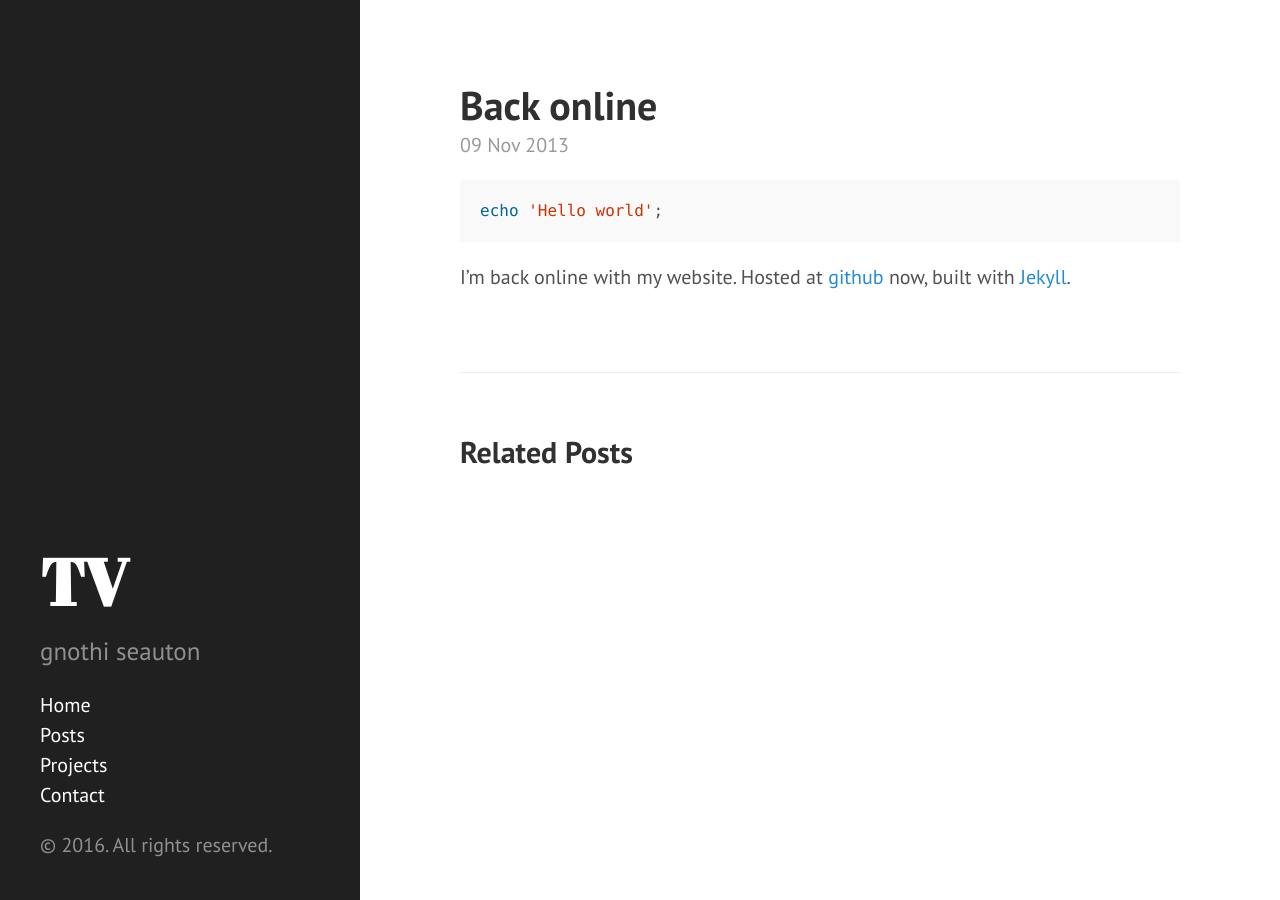
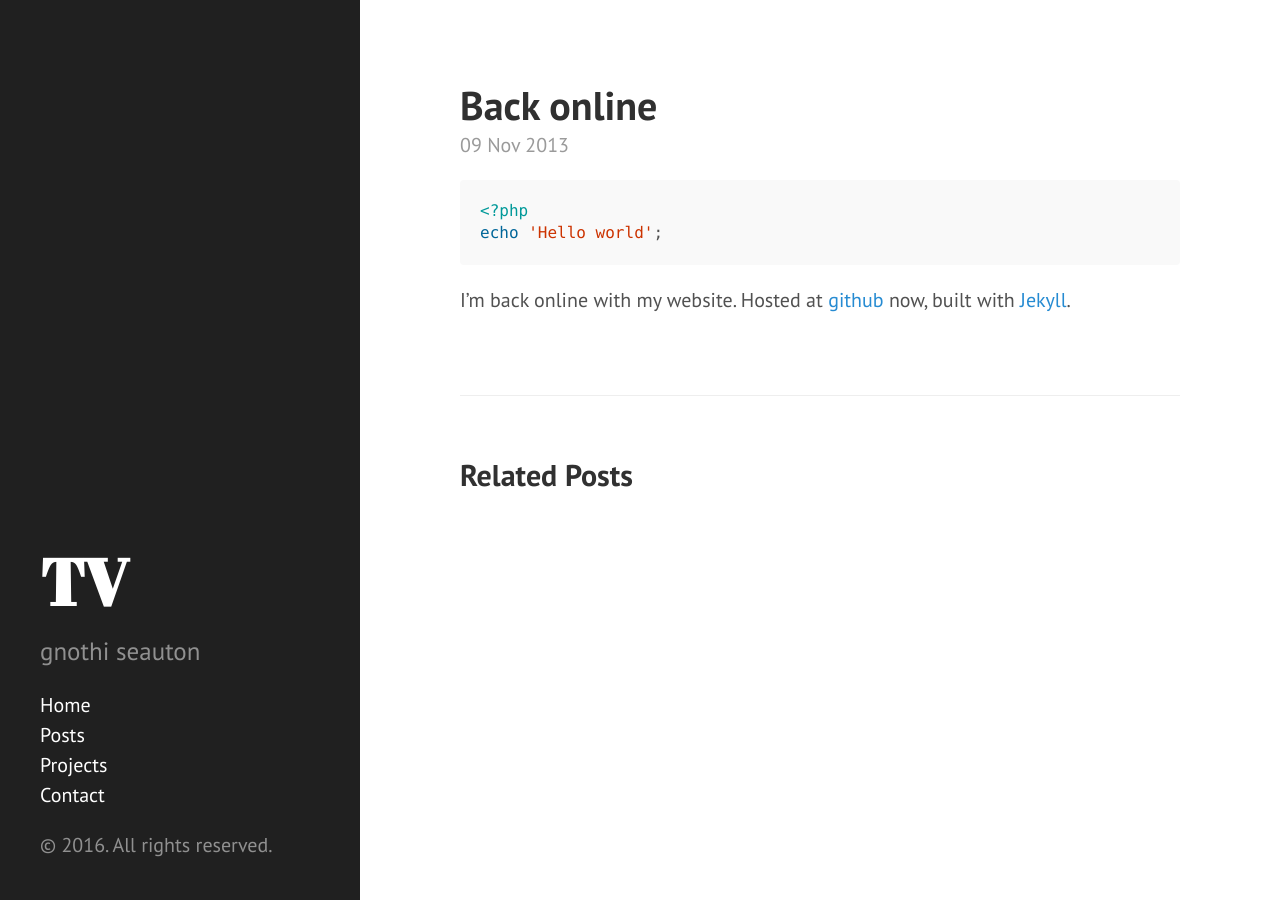
Before and after one commit to toubsen/toubsen.github.io, a Jekyll site: the page built from _posts/2013-11-09-back-online.md, in a window 1280 px wide. Built offline with Jekyll 4.4.1, drawn with Linux system fonts in a browser that asks for light colours.

Commit message:
test new highlighter pt. 8

````diff
--- a/_config.yml
+++ b/_config.yml
@@ -4,9 +4,10 @@ timezone:         Europe/Berlin
 
 # Dependencies
 markdown:         kramdown
-kramdown:
-  input: GFM
-  syntax_highlighter: rouge
+highlighter:      rouge
+#kramdown:
+#  input: GFM
+#  syntax_highlighter: rouge
 gems:
   - jekyll-paginate
   - jekyll-redirect-from
--- a/_posts/2013-11-09-back-online.md
+++ b/_posts/2013-11-09-back-online.md
@@ -7,6 +7,7 @@ tags: github,jekyll
 ---
 
 ```php
+<?php
 echo 'Hello world';
 ```
 
````
